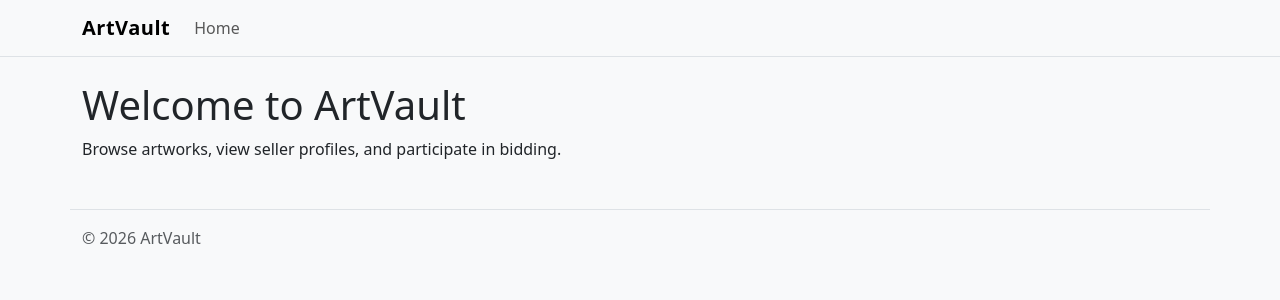
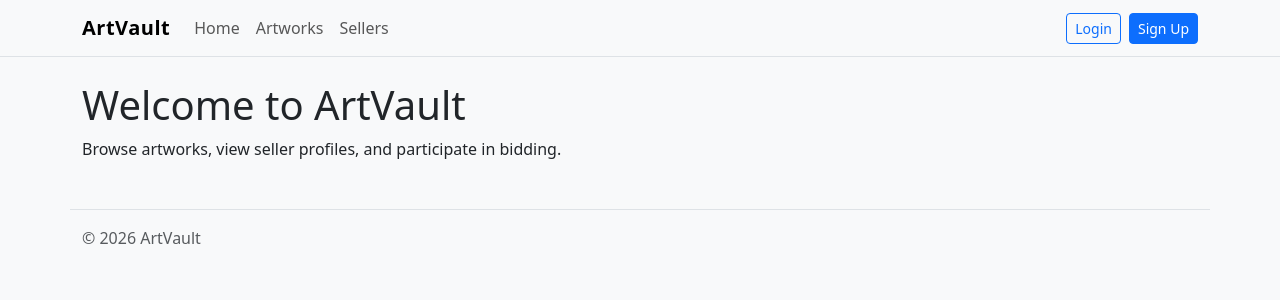
Before and after one commit to Alexander-HR/ArtVault, a Django app: page / in a window 1280 px wide. Shown: the top 300 px of the page. Run offline with Django 5.2, Linux system fonts and the light colour scheme.

Commit message:
Implement navigation bar layout

```diff
--- a/templates/partials/navbar.html
+++ b/templates/partials/navbar.html
@@ -2,15 +2,67 @@
     <div class="container">
         <a class="navbar-brand fw-bold" href="{% url 'home' %}">ArtVault</a>
 
-        <button class="navbar-toggler" type="button" data-bs-toggle="collapse" data-bs-target="#mainNavbar">
+        <button class="navbar-toggler" type="button" data-bs-toggle="collapse" data-bs-target="#mainNavbar"
+                aria-controls="mainNavbar" aria-expanded="false" aria-label="Toggle navigation">
             <span class="navbar-toggler-icon"></span>
         </button>
 
         <div class="collapse navbar-collapse" id="mainNavbar">
             <ul class="navbar-nav me-auto mb-2 mb-lg-0">
+
                 <li class="nav-item">
                     <a class="nav-link" href="{% url 'home' %}">Home</a>
                 </li>
+
+                <li class="nav-item">
+                    <a class="nav-link" href="#">Artworks</a>
+                </li>
+
+                <li class="nav-item">
+                    <a class="nav-link" href="#">Sellers</a>
+                </li>
+
+                {% if user.is_authenticated %}
+                    <li class="nav-item">
+                        <a class="nav-link" href="#">My Bids</a>
+                    </li>
+
+                    <li class="nav-item">
+                        <a class="nav-link" href="#">Profile</a>
+                    </li>
+
+                    {% if user.is_staff %}
+                        <li class="nav-item">
+                            <a class="nav-link" href="#">Admin Dashboard</a>
+                        </li>
+                    {% endif %}
+
+                    <li class="nav-item">
+                        <a class="nav-link" href="#">Seller Dashboard</a>
+                    </li>
+                {% endif %}
+            </ul>
+
+            <ul class="navbar-nav ms-auto">
+                {% if user.is_authenticated %}
+                    <li class="nav-item">
+                        <span class="navbar-text me-3">
+                            Hi, {{ user.username }}
+                        </span>
+                    </li>
+
+                    <li class="nav-item">
+                        <a class="btn btn-outline-secondary btn-sm" href="#">Logout</a>
+                    </li>
+                {% else %}
+                    <li class="nav-item me-2">
+                        <a class="btn btn-outline-primary btn-sm" href="#">Login</a>
+                    </li>
+
+                    <li class="nav-item">
+                        <a class="btn btn-primary btn-sm" href="#">Sign Up</a>
+                    </li>
+                {% endif %}
             </ul>
         </div>
     </div>
```
